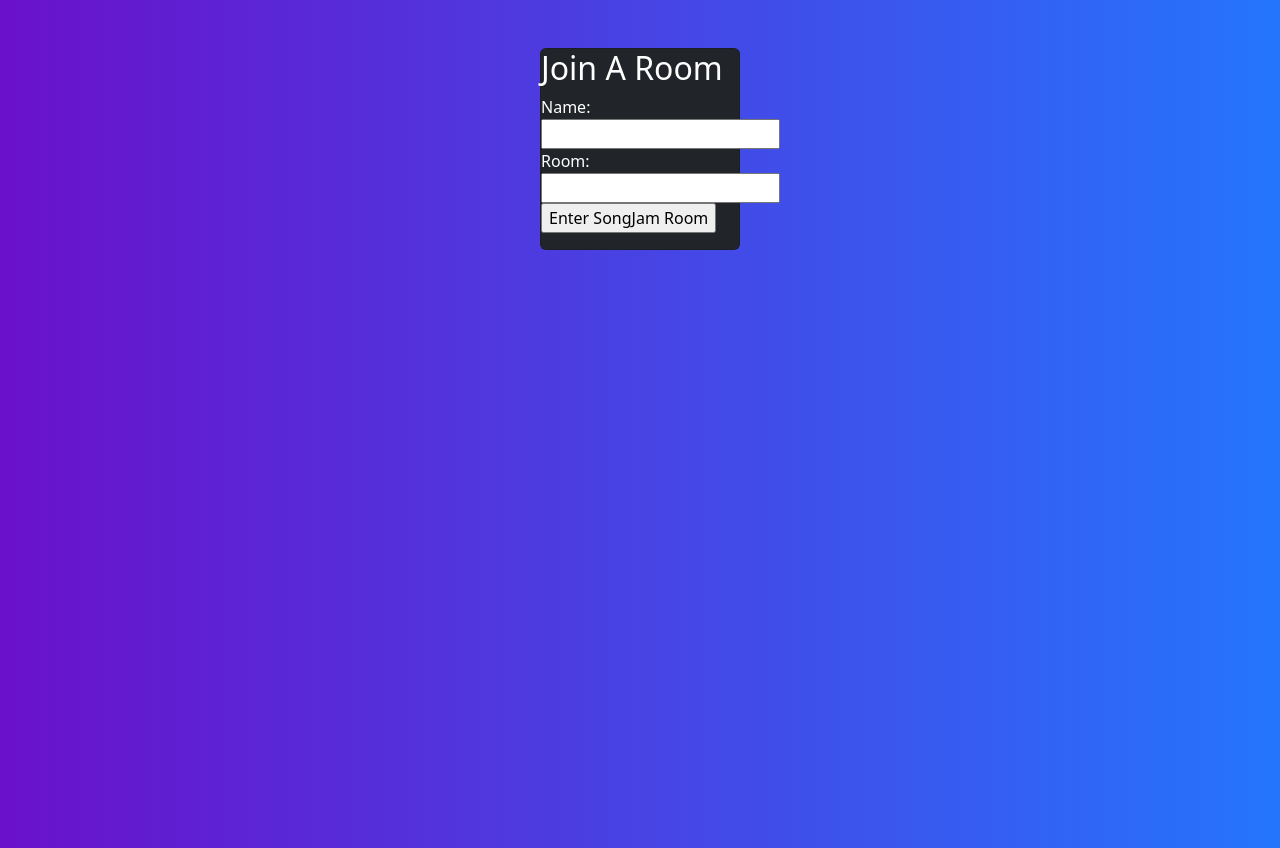
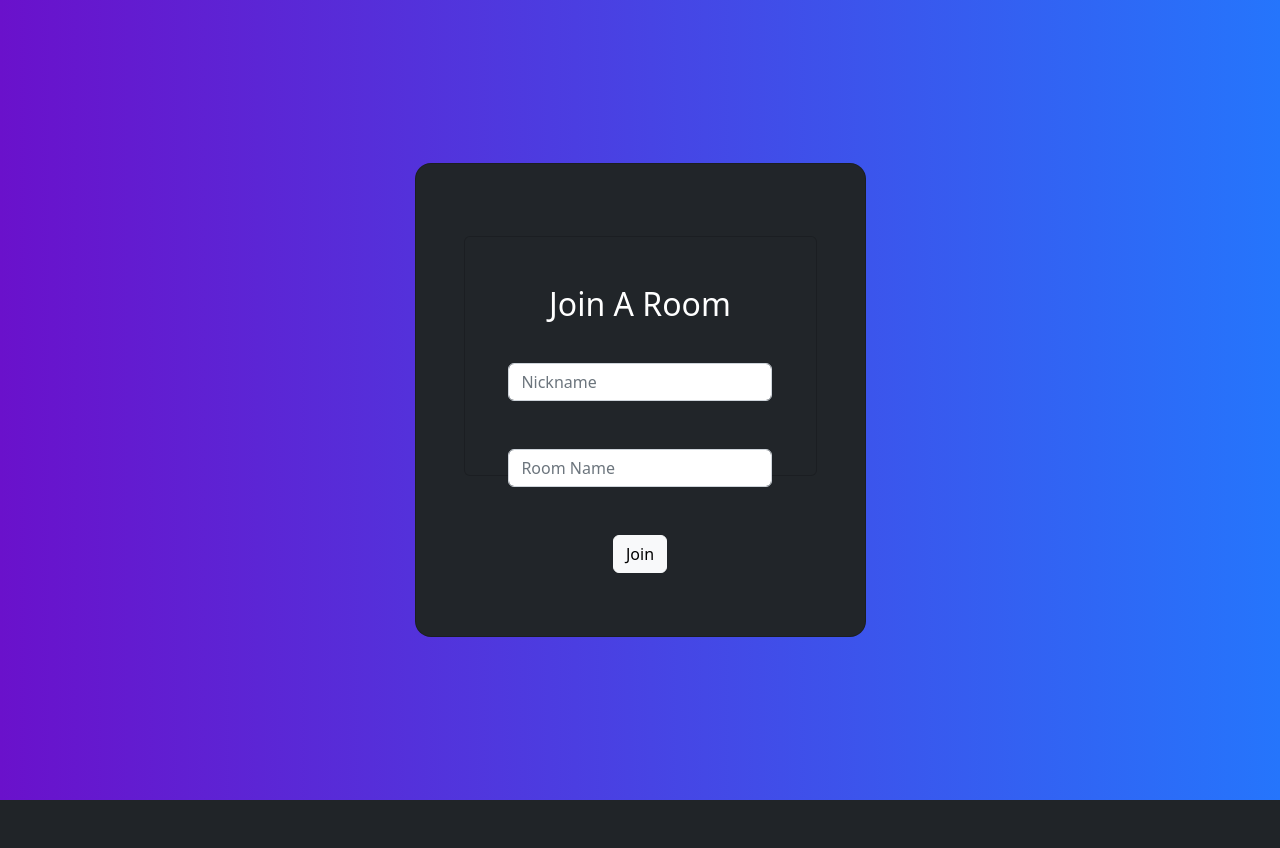
Before and after one commit to vivren/SongJam, a Flask app: page / in a window 1280 px wide. After the commit the page ends 800 px from the top, so only its background shows below. Run offline with Flask 2, Linux system fonts and the light colour scheme.

Commit message:
updated ui for home page

```diff
--- a/forms.py
+++ b/forms.py
@@ -3,6 +3,6 @@ from wtforms.fields import StringField, SubmitField
 from wtforms.validators import DataRequired
 
 class LoginForm(FlaskForm):
-    name = StringField('Name', validators=[DataRequired()])
-    room = StringField('Room', validators=[DataRequired()])
-    submit = SubmitField('Enter SongJam Room')
+    name = StringField(validators=[DataRequired()], render_kw={'placeholder': 'Nickname', 'class': 'form-control', 'style': 'width: 75%; margin: auto;'})
+    room = StringField(validators=[DataRequired()], render_kw={'placeholder': 'Room Name', 'class': 'form-control', 'style': 'width: 75%; margin: auto;'})
+    submit = SubmitField('Join', render_kw={'class': 'btn btn-light'})
--- a/static/styles/styles.css
+++ b/static/styles/styles.css
@@ -23,3 +23,9 @@ div {
 .card text-white bg-dark mb-3 {
   text-align: center;
 }
+
+form {
+  display: inline-block;
+  text-align: center;
+  padding-top: 2rem;
+}
--- a/templates/index.html
+++ b/templates/index.html
@@ -7,20 +7,32 @@
         <title>SongJam</title>
     </head>
     <body class="vh-100 gradient-custom">
-        <div class="row justify-content-evenly mt-5">
-            <div class="col-md-3 mb-5">
-                <div class="mx-auto" style="width: 200px;">
-                    <div class="card text-white bg-dark mb-3" style="width: 100%;">
-                        <h2>Join A Room</h2>
-                        <form method="POST">
-                          {{ form.hidden_tag() }}
-                          {{ form.name.label }}: {{ form.name() }} {% for error in form.name.errors %}{{ error }}{% endfor %}<br>
-                          {{ form.room.label }}: {{ form.room() }} {% for error in form.room.errors %}{{ error }}{% endfor %}<br>
-                          {{ form.submit() }}
-                        </form>
+        <div class="container py-5 h-100">
+            <div class="row d-flex justify-content-center align-items-center h-100">
+              <div class="col-12 col-md-8 col-lg-6 col-xl-5">
+                <div class="card bg-dark text-white" style="border-radius: 1rem;">
+                  <div class="card-body p-5 text-center">
+                    <div class="mb-md-5 mt-md-4 pb-5">
+        <!--        <div class="row justify-content-evenly mt-5">-->
+        <!--                <div class="mx-auto" style="width: 300px;">-->
+                            <div class="card text-white bg-dark mb-3" style="width: 100%; height: 15rem;">
+                                <h2 style="padding-top: 3rem;">Join A Room</h2>
+                                <form method="POST">
+                                  {{ form.hidden_tag() }}
+                                    <div class="form-outline form-white mb-4">
+                                        {{ form.name() }} {% for error in form.name.errors %}{{ error }}{% endfor %}<br>
+                                    </div>
+                                    <div class="form-outline form-white mb-4">
+                                        {{ form.room() }} {% for error in form.room.errors %}{{ error }}{% endfor %}<br>
+                                    </div>
+                                    {{ form.submit()}}
+                                </form>
+                            </div>
+                        </div>
                     </div>
                 </div>
             </div>
         </div>
+        </div>
     </body>
 </html>
```
